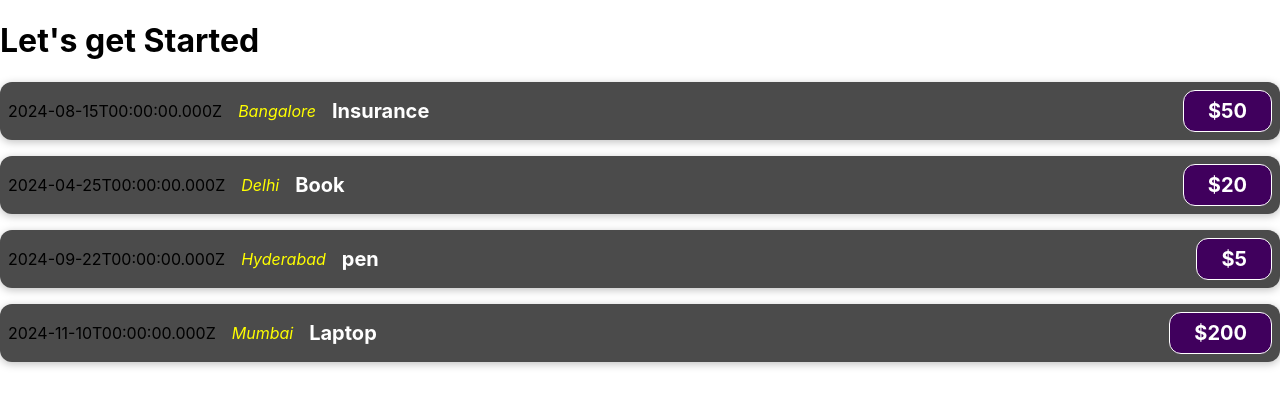
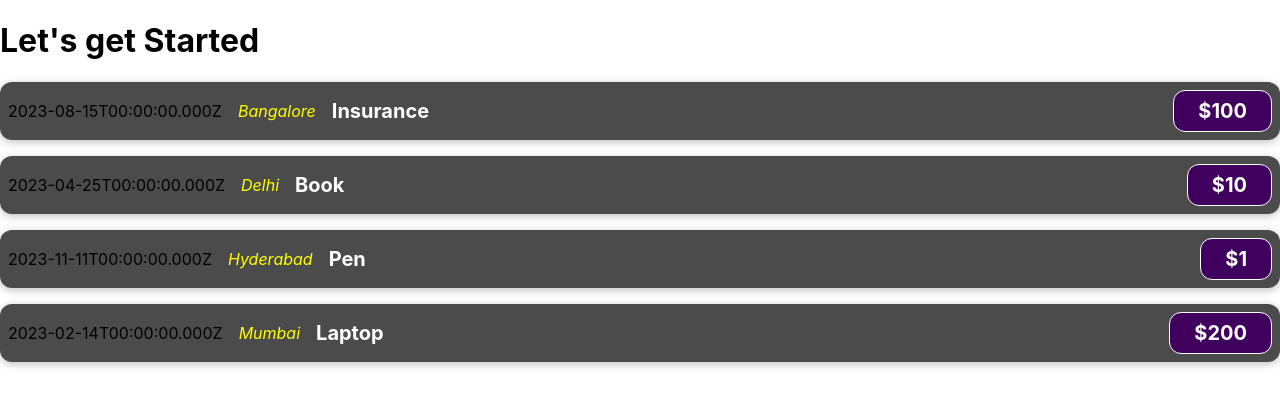
Before and after one commit to AmitkrMeena02/Learning-React, a React (Create React App) app in the folder project_one/: page / in a window 1280 px wide. Shown: the top 406 px of the page. Built offline with nearby package versions, Linux system fonts and the light colour scheme.

Commit message:
creating resusable components

```diff
--- a/project_one/src/App.js
+++ b/project_one/src/App.js
@@ -1,33 +1,51 @@
 import ExpenseItem from "./Components/ExpenseItem";
 
 function App() {
+  const expenses = [
+    {
+      id: "1",
+      date: new Date(2023, 7, 15),
+      location: "Bangalore",
+      title: "Insurance",
+      price: 100,
+    },
+    {
+      id: "2",
+      date: new Date(2023, 3, 25),
+      location: "Delhi",
+      title: "Book",
+      price: 10,
+    },
+    {
+      id: "3",
+      date: new Date(2023, 10, 11),
+      location: "Hyderabad",
+      title: "Pen",
+      price: 1,
+    },
+    {
+      id: "4",
+      date: new Date(2023, 1, 14),
+      location: "Mumbai",
+      title: "Laptop",
+      price: 200,
+    },
+  ];
+
   return (
     <div>
       <h1>Let's get Started</h1>
-      <ExpenseItem
-        date={new Date(2024, 7, 15)}
-        location="Bangalore"
-        title="Insurance"
-        price="50"
-      ></ExpenseItem>
-      <ExpenseItem
-        date={new Date(2024, 3, 25)}
-        location="Delhi"
-        title="Book"
-        price="20"
-      ></ExpenseItem>
-      <ExpenseItem
-        date={new Date(2024, 8, 22)}
-        location="Hyderabad"
-        title="pen"
-        price="5"
-      ></ExpenseItem>
-      <ExpenseItem
-        date={new Date(2024, 10, 10)}
-        location="Mumbai"
-        title="Laptop"
-        price="200"
-      ></ExpenseItem>
+      {expenses.map((expense, index) => {
+        return (
+          <ExpenseItem
+            key={expense.id}
+            date={expense.date}
+            location={expense.location}
+            title={expense.title}
+            price={expense.price}
+          ></ExpenseItem>
+        );
+      })}
     </div>
   );
 }
--- a/project_one/src/Components/ExpenseItem.js
+++ b/project_one/src/Components/ExpenseItem.js
@@ -3,7 +3,7 @@
 function ExpenseItem(props) {
   return (
     <div className='expense-item'>
-      <div className='expense-item_date'>{props.date.toISOString()}</div>
+      <div className='expense-item__date'>{props.date.toISOString()}</div>
       <div className='expense-item__location'>{props.location}</div>
       <div className='expense-item__description'>
         <h2>{props.title}</h2>
```
